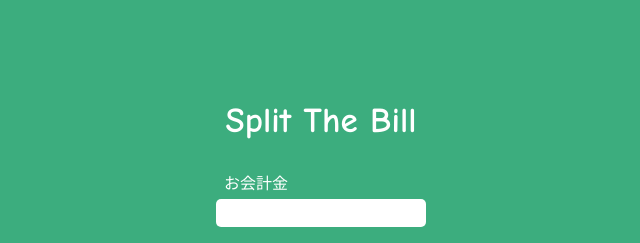
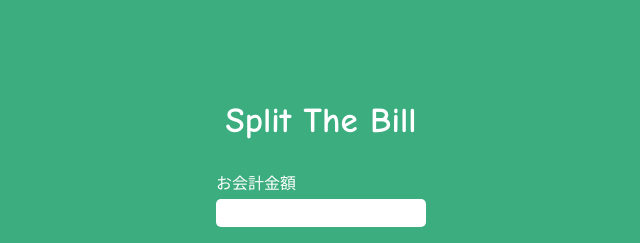
Before and after one commit to keita-maker/slotsplitbill, a plain HTML site: page index.html in a window 1280 px wide. Shown: the top 243 px of the page, 319-959 px from the left. Drawn offline with Linux system fonts and the light colour scheme.

Commit message:
fifth commit

```diff
--- a/index.html
+++ b/index.html
@@ -12,7 +12,7 @@
         <h2>Split The Bill</h2>
         <form>
           <div id="info">
-              <label class="label">お会計金</label>
+              <label class="label">お会計金額</label>
               <input type="text" maxlength="5" id="bill" oninput="value = value.replace(/[^0-9]+/i,'');" />
               <label class="label">メンバー名</label>
               <div id="names">
```
